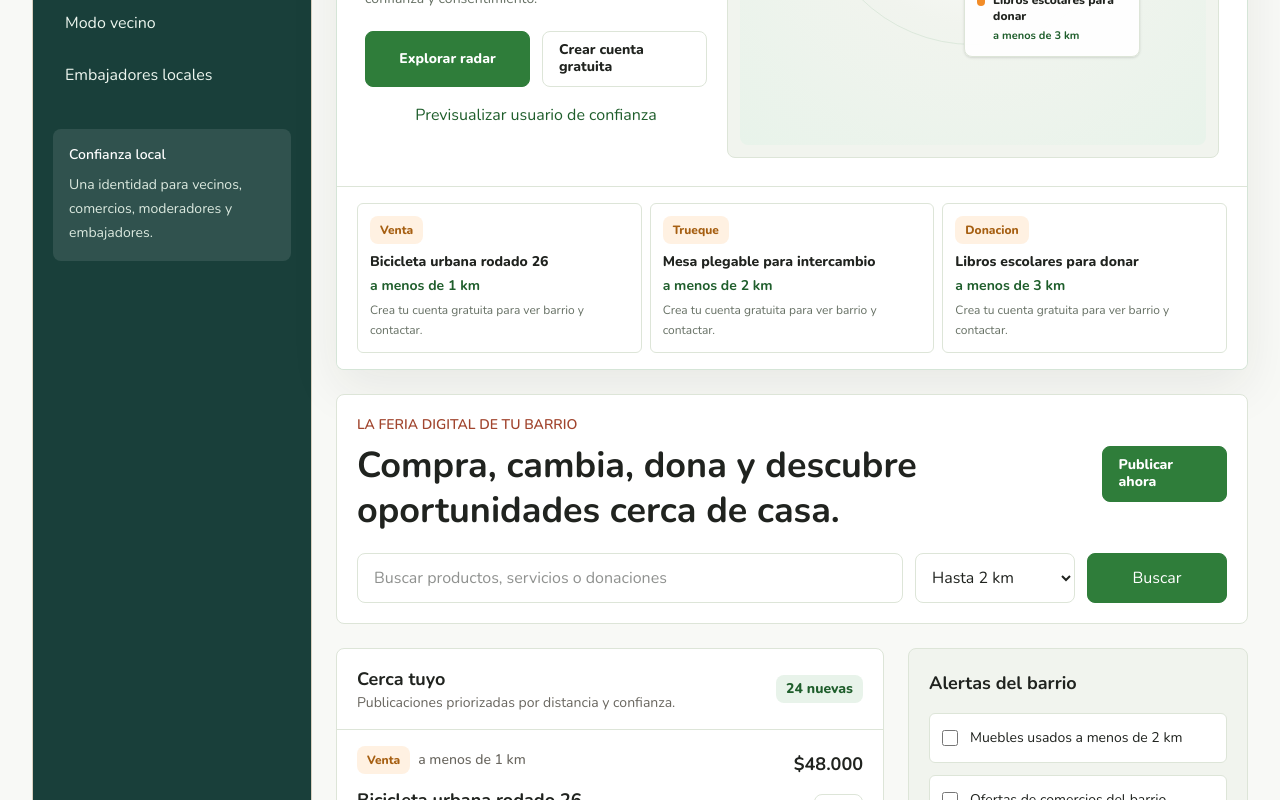
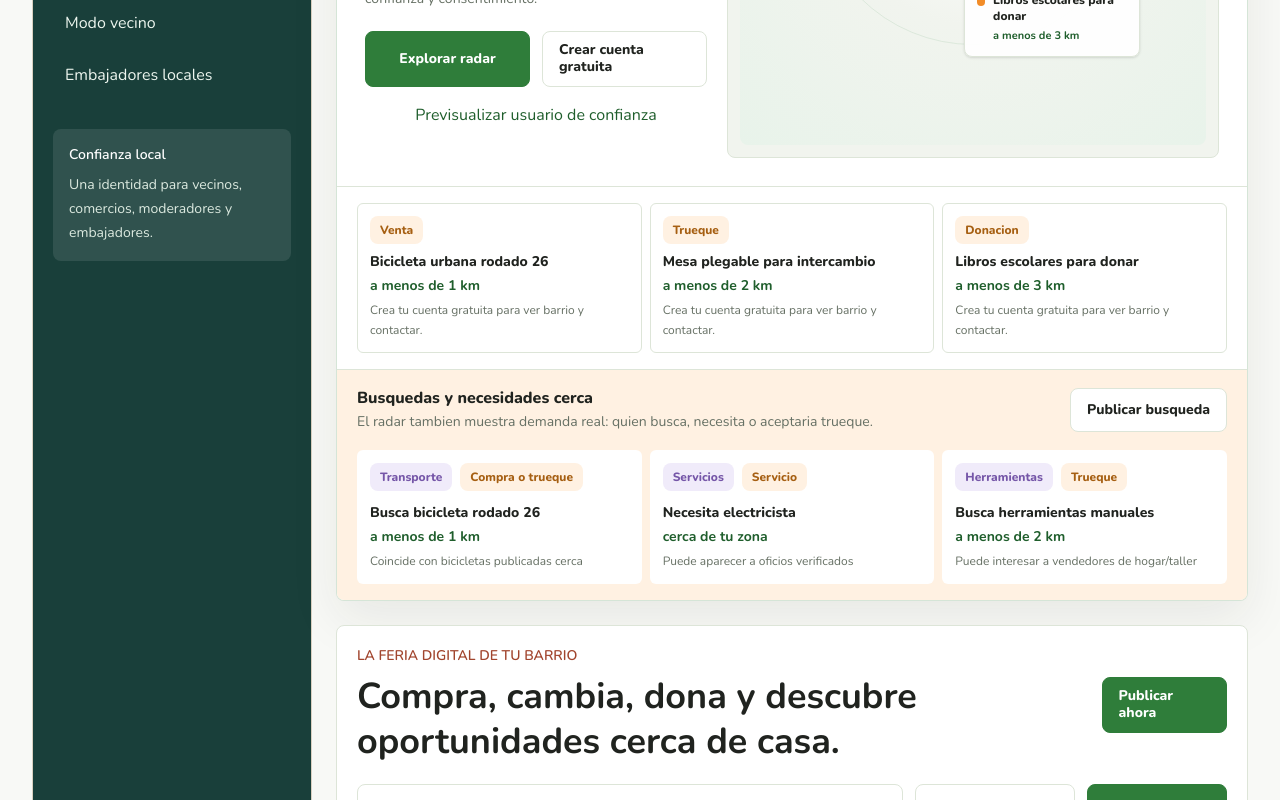
Before and after one commit to Alk1453/FeriApp, a Next.js app: page / in a window 1280 px wide. Shown: the part 433-1233 px from the top of the page. Built offline with nearby package versions, Linux system fonts and the light colour scheme.

Commit message:
Add demand signals and barter proposals

```diff
--- a/src/app/_components/local-radar.tsx
+++ b/src/app/_components/local-radar.tsx
@@ -4,6 +4,7 @@ import { useMemo, useState, useSyncExternalStore } from "react";
 import Link from "next/link";
 import type { ListingSummary } from "@/modules/marketplace/domain/listing";
 import { getLocationDisclosure } from "@/modules/marketplace/application/get-location-disclosure";
+import { getLocalOpportunityRequests } from "@/modules/radar/application/get-local-opportunity-requests";
 import {
   readLocalAccount,
   readLocalZone,
@@ -32,6 +33,7 @@ export function LocalRadar({ listings }: LocalRadarProps) {
   );
   const zone = useSyncExternalStore(subscribeToLocalSession, readLocalZone, () => null);
   const [showTrustedPreview, setShowTrustedPreview] = useState(false);
+  const requests = getLocalOpportunityRequests();
 
   const accessProfile = useMemo(
     () =>
@@ -145,6 +147,47 @@ export function LocalRadar({ listings }: LocalRadarProps) {
           );
         })}
       </div>
+
+      <div className="border-t border-border-soft bg-accent-soft px-5 py-4">
+        <div className="flex flex-col gap-2 sm:flex-row sm:items-center sm:justify-between">
+          <div>
+            <h3 className="text-base font-extrabold">
+              Busquedas y necesidades cerca
+            </h3>
+            <p className="text-sm leading-6 text-muted">
+              El radar tambien muestra demanda real: quien busca, necesita o
+              aceptaria trueque.
+            </p>
+          </div>
+          <Link className="ui-button ui-button-secondary" href="/publicaciones/nueva">
+            Publicar busqueda
+          </Link>
+        </div>
+        <div className="mt-4 grid gap-2 md:grid-cols-3">
+          {requests.map((request) => (
+            <article
+              className="rounded-md border border-white/70 bg-white p-3"
+              key={request.id}
+            >
+              <div className="flex flex-wrap gap-2">
+                <span className="ui-chip ui-chip-info">
+                  {request.categoryLabel}
+                </span>
+                <span className="ui-chip ui-chip-warning">
+                  {request.intentLabel}
+                </span>
+              </div>
+              <h4 className="mt-3 text-sm font-extrabold">{request.title}</h4>
+              <p className="mt-1 text-sm font-bold text-primary-strong">
+                {request.distanceHint}
+              </p>
+              <p className="mt-1 text-xs leading-5 text-muted">
+                {request.matchHint}
+              </p>
+            </article>
+          ))}
+        </div>
+      </div>
     </section>
   );
 }
--- a/src/app/publicaciones/_components/interest-and-delivery-panel.tsx
+++ b/src/app/publicaciones/_components/interest-and-delivery-panel.tsx
@@ -13,6 +13,8 @@ export function InterestAndDeliveryPanel({
   publicZone,
 }: InterestAndDeliveryPanelProps) {
   const [interestSent, setInterestSent] = useState(false);
+  const [proposalMode, setProposalMode] = useState<"buy" | "barter">("buy");
+  const [barterOffer, setBarterOffer] = useState("");
   const [deliveryNeed, setDeliveryNeed] = useState<"pickup" | "delivery" | "">("");
   const deliveryOptions = getLocalDeliveryOptions();
 
@@ -40,6 +42,58 @@ export function InterestAndDeliveryPanel({
             {publicZone}.
           </p>
         </div>
+      ) : null}
+
+      {interestSent ? (
+        <fieldset className="mt-4 grid gap-3">
+          <legend className="text-sm font-bold">Como queres proponer?</legend>
+          <div className="grid gap-2 sm:grid-cols-2">
+            <button
+              className={`rounded-md border p-3 text-left text-sm ${
+                proposalMode === "buy"
+                  ? "border-primary bg-primary-soft text-primary-strong"
+                  : "border-border-soft bg-white hover:bg-surface-soft"
+              }`}
+              onClick={() => setProposalMode("buy")}
+              type="button"
+            >
+              <span className="font-bold">Consultar / comprar</span>
+              <span className="mt-1 block text-[#69665f]">
+                Seguir la forma de contacto elegida por el propietario.
+              </span>
+            </button>
+            <button
+              className={`rounded-md border p-3 text-left text-sm ${
+                proposalMode === "barter"
+                  ? "border-primary bg-primary-soft text-primary-strong"
+                  : "border-border-soft bg-white hover:bg-surface-soft"
+              }`}
+              onClick={() => setProposalMode("barter")}
+              type="button"
+            >
+              <span className="font-bold">Ofrecer trueque</span>
+              <span className="mt-1 block text-[#69665f]">
+                Proponer algo aunque el vendedor no lo haya pedido.
+              </span>
+            </button>
+          </div>
+
+          {proposalMode === "barter" ? (
+            <label className="grid gap-2 text-sm font-bold">
+              Que ofreces a cambio?
+              <textarea
+                className="ui-field min-h-24 font-normal leading-6"
+                onChange={(event) => setBarterOffer(event.target.value)}
+                placeholder="Ej: ofrezco herramientas, una bici menor o servicio de pintura."
+                value={barterOffer}
+              />
+              <span className="text-xs font-normal leading-5 text-muted">
+                Demo: esta propuesta quedaria dentro de FeriApp para que el
+                propietario pueda aceptarla, rechazarla o responder.
+              </span>
+            </label>
+          ) : null}
+        </fieldset>
       ) : null}
 
       {interestSent ? (
--- a/src/app/publicaciones/nueva/new-publication-form.tsx
+++ b/src/app/publicaciones/nueva/new-publication-form.tsx
@@ -44,6 +44,12 @@ const publicationKinds = [
     label: "Servicio",
     hint: "Oficio, reparacion, flete o ayuda local.",
     pricePlaceholder: "Desde $10.000",
+  },
+  {
+    value: "need",
+    label: "Busco / necesito",
+    hint: "Pedido visible para que el barrio pueda ofrecer.",
+    pricePlaceholder: "Busco usado o por trueque",
   },
 ] as const;
 
@@ -276,7 +282,7 @@ export function NewPublicationForm() {
 
           <fieldset className="grid gap-3">
             <legend className="text-sm font-bold">Tipo de publicacion</legend>
-            <div className="grid gap-2 sm:grid-cols-2 xl:grid-cols-5">
+            <div className="grid gap-2 sm:grid-cols-2 xl:grid-cols-3">
               {publicationKinds.map((kind) => (
                 <button
                   className={`min-h-24 rounded-md border p-3 text-left text-sm transition ${
--- a/src/modules/marketplace/domain/listing.schema.ts
+++ b/src/modules/marketplace/domain/listing.schema.ts
@@ -10,7 +10,7 @@ export const listingSummarySchema = z.object({
   id: z.string().min(1),
   slug: z.string().min(1),
   title: z.string().min(3),
-  kind: z.enum(["sale", "barter", "donation", "gift", "service"]),
+  kind: z.enum(["sale", "barter", "donation", "gift", "service", "need"]),
   kindLabel: z.string().min(1),
   priceLabel: z.string().min(1),
   category: z.enum([
@@ -50,7 +50,7 @@ export const publicationDraftSchema = z.object({
   description: z
     .string()
     .min(20, "La descripcion necesita al menos 20 caracteres."),
-  kind: z.enum(["sale", "barter", "donation", "gift", "service"]),
+  kind: z.enum(["sale", "barter", "donation", "gift", "service", "need"]),
   category: z.enum([
     "home",
     "transport",
--- a/src/modules/marketplace/domain/listing.ts
+++ b/src/modules/marketplace/domain/listing.ts
@@ -1,6 +1,12 @@
 import type { PublicLocation } from "@/shared/domain/territory";
 
-export type ListingKind = "sale" | "barter" | "donation" | "gift" | "service";
+export type ListingKind =
+  | "sale"
+  | "barter"
+  | "donation"
+  | "gift"
+  | "service"
+  | "need";
 
 export type PublicationStatus =
   | "draft"
--- /dev/null
+++ b/src/modules/radar/application/get-local-opportunity-requests.ts
@@ -0,0 +1,37 @@
+export type LocalOpportunityRequest = {
+  id: string;
+  title: string;
+  categoryLabel: string;
+  distanceHint: string;
+  intentLabel: string;
+  matchHint: string;
+};
+
+export function getLocalOpportunityRequests(): LocalOpportunityRequest[] {
+  return [
+    {
+      id: "need-bike-26",
+      title: "Busca bicicleta rodado 26",
+      categoryLabel: "Transporte",
+      distanceHint: "a menos de 1 km",
+      intentLabel: "Compra o trueque",
+      matchHint: "Coincide con bicicletas publicadas cerca",
+    },
+    {
+      id: "need-electrician",
+      title: "Necesita electricista",
+      categoryLabel: "Servicios",
+      distanceHint: "cerca de tu zona",
+      intentLabel: "Servicio",
+      matchHint: "Puede aparecer a oficios verificados",
+    },
+    {
+      id: "need-tools",
+      title: "Busca herramientas manuales",
+      categoryLabel: "Herramientas",
+      distanceHint: "a menos de 2 km",
+      intentLabel: "Trueque",
+      matchHint: "Puede interesar a vendedores de hogar/taller",
+    },
+  ];
+}
```
Also changed, not shown: 1 other file (tests, documents, lock files or other folders).
